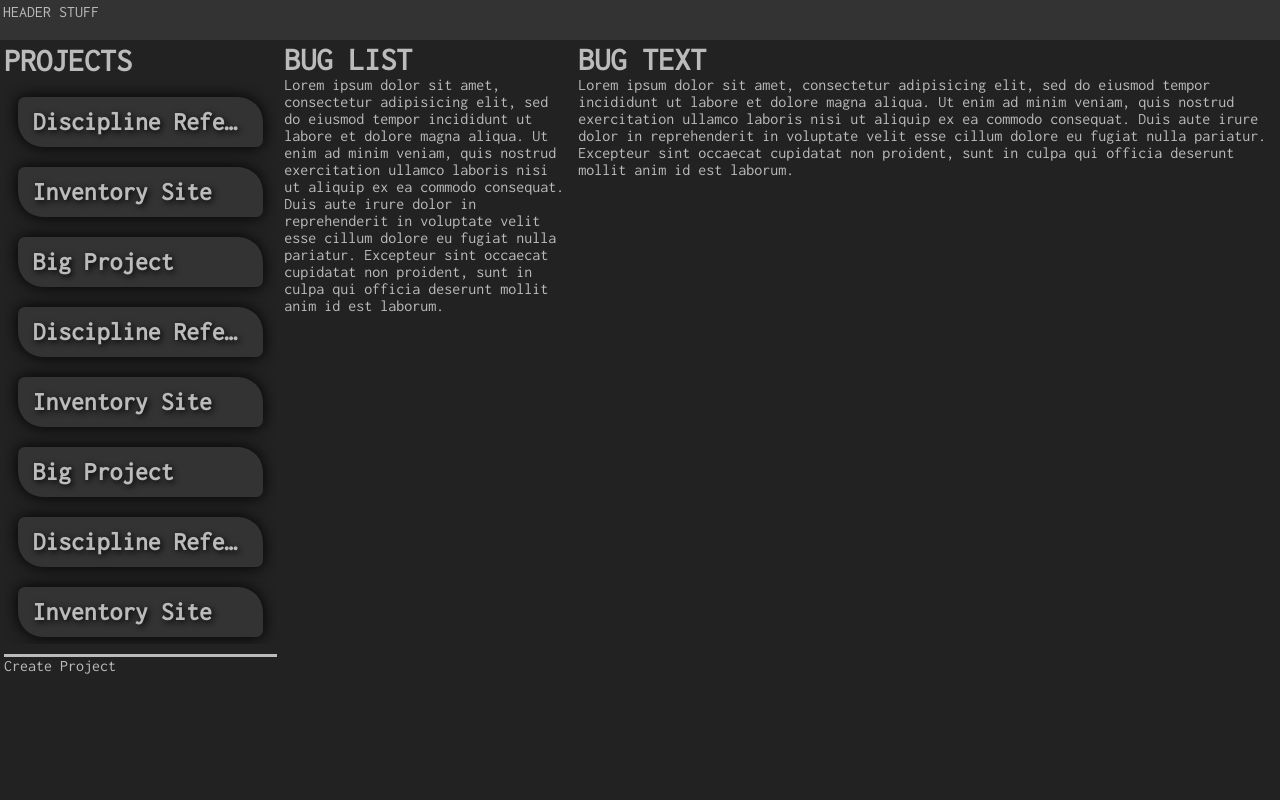
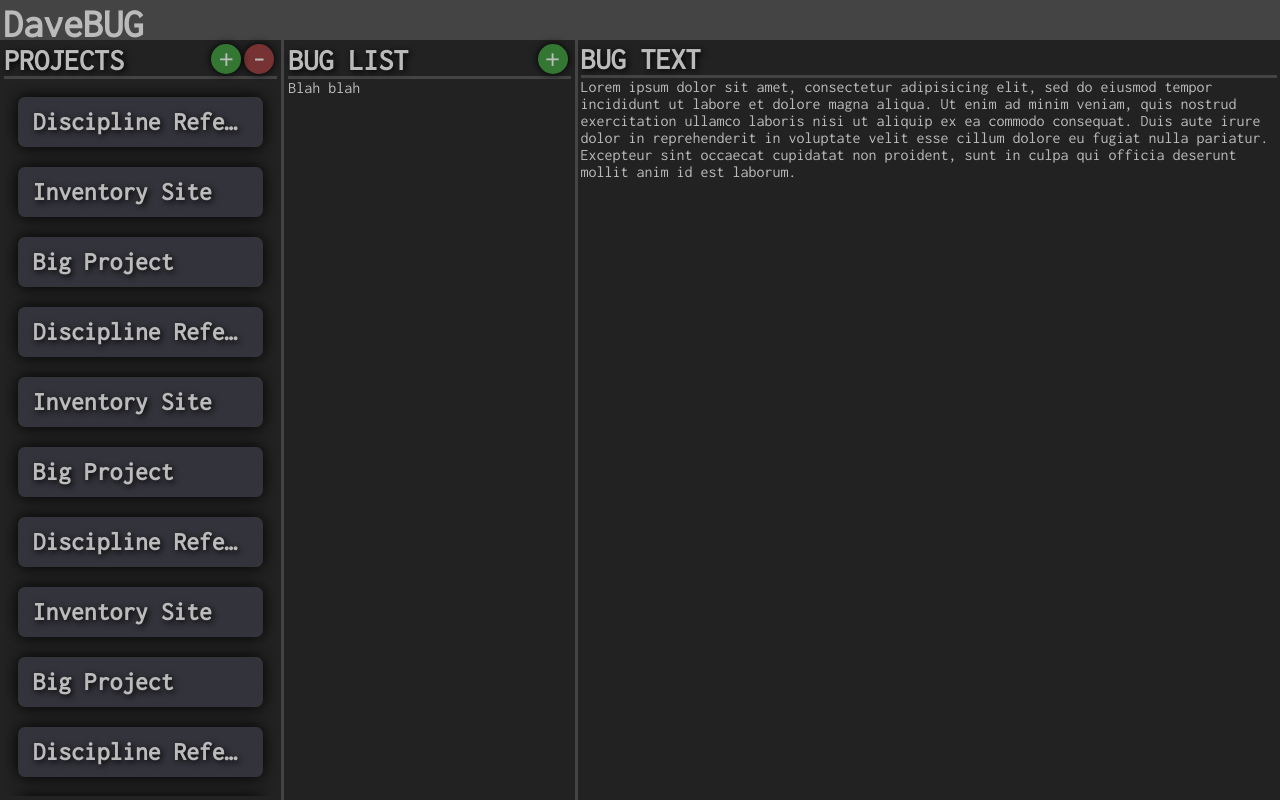
Before and after one commit to LloydDM/DaveBug, a plain HTML site: page proportions.html in a window 1280 px wide. Drawn offline with Linux system fonts and the light colour scheme.

Commit message:
Rest of interface styled, added button mockups, modularized css, cleaned up css

```diff
--- /dev/null
+++ b/davebug-bug.css
@@ -0,0 +1,14 @@
+/*******************
+**** BUG COLUMN ****
+*******************/
+
+#bug {
+  /* Size and Position */
+  flex: 0 1 60%;
+  height: 100%;
+  padding: 3px;
+
+  /* Styling */
+  overflow-y: auto;
+
+}
--- /dev/null
+++ b/davebug-buglist.css
@@ -0,0 +1,54 @@
+/***********************
+**** BUGLIST COLUMN ****
+***********************/
+
+#buglists {
+  /* Size and Position */
+  display: flex;
+  flex: 0 1 25%;
+  flex-direction: column;
+  height: 100%;
+  padding: 4px;
+
+  /* Styling */
+  border-right: 3px solid #444;
+  color: #bbb;
+}
+
+#buglist-list {
+  /* Size and Position */
+  flex: 0 1 80%;
+  width: 100%;
+
+  /* Styling */
+  background-color: #222;
+  overflow-y: auto;
+}
+
+#add-bug-button {
+  /* Size and Position */
+  display: inline;
+  float: right;
+  height: 30px;
+  margin-right: 3px;
+  width: 30px;
+
+  /* Styling */
+  background-color: #373;
+  border-radius: 15px;
+  box-shadow: 0px 0px 8px black;
+  font-size: 30px;
+  line-height: 30px;
+  text-align: center;
+}
+
+#add-bug-button:hover {
+  /* Styling */
+  box-shadow: 0px 0px 8px white inset, 0px 0px 8px black;
+}
+
+#buglist-item {
+  /* Size and Position */
+  /* Styling */
+
+}
--- /dev/null
+++ b/davebug-main.css
@@ -0,0 +1,79 @@
+* {
+  box-sizing: border-box;
+  /*border: 1px dotted red;*/
+}
+
+::-webkit-scrollbar {
+  width: 6px;
+}
+
+::-webkit-scrollbar-track {
+  box-shadow: inset 0px 0px 2px #222;
+  border-radius: 3px;
+  background-color: #333;
+}
+
+::-webkit-scrollbar-thumb {
+  box-shadow: inset 0px 0px 2px #333;
+  border-radius: 3px;
+  background-color: #bbb;
+}
+
+body {
+  /* Size and Position */
+  height: 100vh;
+  margin: 0;
+
+  /* Styling */
+  font-family: Inconsolata, monospace;
+}
+
+#header {
+  /* Size and Position */
+  display: block;
+  height: 5%;
+  padding: 3px;
+  width: 100%;
+
+  /* Styling */
+  background-color: #444;
+  color: #bbb;
+  font-size: 40px;
+  font-weight: bold;
+  line-height: 42px;
+}
+
+#interface {
+  /* Size and Position */
+  display: flex;
+  height: 95%;
+  position: relative;
+  width: 100%;
+
+  /* Styling */
+  background-color: #222;
+  color: #bbb;
+}
+
+.column-header {
+  /* Size and Position */
+  flex: 0 1 4%;
+  width: 100%;
+
+  /* Styling */
+  border-bottom: 3px solid #444;
+}
+
+.column-header-text {
+  /* Size and Position */
+  /* Styling */
+  font-size: 30px;
+  font-weight: bold;
+  text-shadow: 2px 2px 6px black;
+}
+
+.button {
+  /* Size and Position */
+  /* Styling */
+  cursor: pointer;
+}
--- /dev/null
+++ b/davebug-projects.css
@@ -0,0 +1,115 @@
+/************************
+**** PROJECTS COLUMN ****
+************************/
+
+#projects {
+  /* Size and Position */
+  display: flex;
+  flex: 0 1 15%;
+  flex-direction: column;
+  height: 100%;
+  padding: 4px;
+
+  /* Styling */
+  background-color: #222;
+  border-right: 3px solid #444;
+  color: #bbb;
+}
+
+
+#add-project-button {
+  /* Size and Position */
+  display: inline;
+  float: right;
+  height: 30px;
+  margin-right: 3px;
+  width: 30px;
+
+  /* Styling */
+  background-color: #373;
+  border-radius: 15px;
+  box-shadow: 0px 0px 8px black;
+  font-size: 30px;
+  line-height: 30px;
+  text-align: center;
+}
+
+#add-project-button:hover {
+  /* Styling */
+  box-shadow: 0px 0px 8px white inset, 0px 0px 8px black;
+}
+
+#archive-project-button {
+  /* Size and Position */
+  display: inline;
+  float: right;
+  height: 30px;
+  width: 30px;
+  margin-right: 3px;
+
+  /* Styling */
+  background-color: #733;
+  border-radius: 15px;
+  box-shadow: 0px 0px 8px black;
+  font-size: 30px;
+  line-height: 30px;
+  text-align: center;
+}
+
+#archive-project-button:hover {
+  /* Styling */
+  box-shadow: 0px 0px 8px white inset, 0px 0px 8px black;
+}
+
+#project-list {
+  /* Size and Position */
+  flex: 0 1 96%;
+  margin-top: 3px;
+  width: 100%;
+
+  /* Styling */
+  overflow-y: auto;
+  background-color: #222;
+}
+
+.project-item {
+  /* Size and Position */
+  height: 50px;
+  margin-left: 5%;
+  margin-right: 5%;
+  margin-top: 20px;
+  padding-left: 15px;
+  padding-right: 15px;
+  width: auto;
+
+  /* Styling */
+  background-color: #33333b;
+  border-radius: 7px;
+  box-shadow: 0px 0px 15px black;
+  font-size: 1.6rem;
+  font-weight: bold;
+  line-height: 50px;
+  overflow: hidden;
+  text-overflow: ellipsis;
+  text-shadow: 2px 2px 6px black;
+  white-space: nowrap;
+}
+
+.project-item:hover {
+  /* Styling */
+  box-shadow: 0px 0px 15px white inset, 0px 0px 15px black;
+}
+
+.project-item:first-of-type {
+  /* Size and Position */
+  margin-top: 15px;
+
+  /* Styling */
+}
+
+.project-item:last-of-type {
+  /* Size and Position */
+  margin-bottom: 15px;
+
+  /* Styling */
+}
--- a/davebug.css
+++ b/davebug.css
@@ -25,18 +25,16 @@ body {
   font-family: Inconsolata, monospace;
 }
 
-h1 {
-  margin: 0;
-  font-weight: bold;
-}
-
 #header {
-  background-color: #333;
+  background-color: #444;
   display: block;
   height: 5%;
   width: 100%;
   padding: 3px;
   color: #bbb;
+  font-size: 40px;
+  line-height: 42px;
+  font-weight: bold;
 }
 
 #interface {
@@ -48,6 +46,18 @@ h1 {
   color: #bbb;
 }
 
+.column-header {
+  flex: 0 1 4%;
+  width: 100%;
+  border-bottom: 3px solid #444;
+}
+
+.column-header-text {
+  font-size: 30px;
+  font-weight: bold;
+  text-shadow: 2px 2px 6px black;
+}
+
 /************************
 **** PROJECTS COLUMN ****
 ************************/
@@ -55,7 +65,7 @@ h1 {
 #projects {
   /* Styling */
   background-color: #222;
-
+  border-right: 3px solid #444;
   /* Flexing */
   flex: 0 1 15%;
   height: 100%;
@@ -65,21 +75,49 @@ h1 {
   color: #bbb;
 }
 
+
+#add-project-button {
+  display: inline;
+  float: right;
+  height: 30px;
+  width: 30px;
+  background-color: #333;
+  border-radius: 15px;
+  line-height: 30px;
+  text-align: center;
+  box-shadow: 0px 0px 8px black;
+  font-size: 30px;
+  margin-right: 3px;
+}
+
+#add-project-button:hover {
+  box-shadow: 0px 0px 8px white inset, 0px 0px 8px black;
+}
+
+#archive-project-button {
+  display: inline;
+  float: right;
+  height: 30px;
+  width: 30px;
+  background-color: #333;
+  border-radius: 15px;
+  line-height: 30px;
+  text-align: center;
+  box-shadow: 0px 0px 8px black;
+  font-size: 30px;
+}
+
+#archive-project-button:hover {
+  box-shadow: 0px 0px 8px white inset, 0px 0px 8px black;
+}
+
 #project-list {
-  flex: 0 1 80%;
+  flex: 0 1 96%;
 
   width: 100%;
   overflow-y: auto;
   background-color: #222;
-}
-
-#project-tools {
-  flex: 0 1 20%;
-  display: flex;
-  flex-direction: column;
-  width: 100%;
-  border-top: 3px solid #bbb;
-  margin-top: 10px;
+  margin-top: 3px;
 }
 
 .project-item {
@@ -88,7 +126,7 @@ h1 {
   margin-left: 5%;
   height: 50px;
   width: auto;
-  border-radius: 7px 25px;
+  border-radius: 7px;
   background-color: #333;
   line-height: 50px;
   padding-left: 15px;
@@ -106,8 +144,12 @@ h1 {
   box-shadow: 0px 0px 15px white inset, 0px 0px 15px black;
 }
 
+.project-item:first-of-type {
+  margin-top: 15px;
+}
+
 .project-item:last-of-type {
-  margin-bottom: 20px;
+  margin-bottom: 15px;
 }
 
 /***********************
@@ -121,9 +163,33 @@ h1 {
   /* Flexing */
   flex: 0 1 25%;
   height: 100%;
+  display: flex;
+  flex-direction: column;
+  padding: 4px;
+  color: #bbb;
+  border-right: 3px solid #444;
+}
 
+#buglist-list {
+  flex: 0 1 80%;
+
+  width: 100%;
   overflow-y: auto;
-  padding: 3px;
+  background-color: #222;
+}
+
+#buglist-tools {
+  flex: 0 1 20%;
+  display: flex;
+  flex-direction: column;
+  width: 100%;
+  border-top-right-radius: 3px;
+  border-top: 3px solid #444;
+  margin-top: 10px;
+}
+
+#buglist-item {
+
 }
 
 /*******************
--- a/proportions.html
+++ b/proportions.html
@@ -2,45 +2,67 @@
 <html>
 <head>
     <title>Proportions for DaveBug</title>
-    <link rel="stylesheet" type="text/css" href="davebug.css">
+    <link rel="stylesheet" type="text/css" href="davebug-main.css">
+    <link rel="stylesheet" type="text/css" href="davebug-projects.css">
+    <link rel="stylesheet" type="text/css" href="davebug-buglist.css">
+    <link rel="stylesheet" type="text/css" href="davebug-bug.css">
     <link href="https://fonts.googleapis.com/css?family=Inconsolata" rel="stylesheet">
 </head>
 <body>
     <div id="header">
-        HEADER STUFF
+        DaveBUG
     </div>
+
     <div id="interface">
         <div id="projects">
-            <h1>PROJECTS</h1>
+            <div class="column-header">
+                <span class="column-header-text">PROJECTS</span>
+                <div id="archive-project-button" class="button">
+                    -
+                </div>
+                <div id="add-project-button" class="button">
+                    +
+                </div>
+
+            </div>
+
             <div id="project-list">
-                <div class="project-item">Discipline Referral</div>
-                <div class="project-item">Inventory Site</div>
-                <div class="project-item">Big Project</div>
-                <div class="project-item">Discipline Referral</div>
-                <div class="project-item">Inventory Site</div>
-                <div class="project-item">Big Project</div>
-                <div class="project-item">Discipline Referral</div>
-                <div class="project-item">Inventory Site</div>
-                <div class="project-item">Big Project</div>
-                <div class="project-item">Discipline Referral</div>
-                <div class="project-item">Inventory Site</div>
-                <div class="project-item">Big Project</div>
-            </div>
-            <div id="project-tools">
-                Create Project
+                <div class="project-item button">Discipline Referral</div>
+                <div class="project-item button">Inventory Site</div>
+                <div class="project-item button">Big Project</div>
+                <div class="project-item button">Discipline Referral</div>
+                <div class="project-item button">Inventory Site</div>
+                <div class="project-item button">Big Project</div>
+                <div class="project-item button">Discipline Referral</div>
+                <div class="project-item button">Inventory Site</div>
+                <div class="project-item button">Big Project</div>
+                <div class="project-item button">Discipline Referral</div>
+                <div class="project-item button">Inventory Site</div>
+                <div class="project-item button">Big Project</div>
+                <div class="project-item button">Discipline Referral</div>
+                <div class="project-item button">Inventory Site</div>
+                <div class="project-item button">Big Project</div>
             </div>
         </div>
+
         <div id="buglists">
-            <h1>BUG LIST</h1>
-            Lorem ipsum dolor sit amet, consectetur adipisicing elit, sed do eiusmod
-            tempor incididunt ut labore et dolore magna aliqua. Ut enim ad minim veniam,
-            quis nostrud exercitation ullamco laboris nisi ut aliquip ex ea commodo
-            consequat. Duis aute irure dolor in reprehenderit in voluptate velit esse
-            cillum dolore eu fugiat nulla pariatur. Excepteur sint occaecat cupidatat non
-            proident, sunt in culpa qui officia deserunt mollit anim id est laborum.
+            <div class="column-header">
+                <span class="column-header-text">BUG LIST</span>
+                <div id="add-bug-button" class="button">
+                    +
+                </div>
+            </div>
+
+
+            <div id="buglist-list">
+                <div id="buglist-item">Blah blah</div>
+            </div>
         </div>
+
         <div id="bug">
-            <h1>BUG TEXT</h1>
+            <div class="column-header">
+                <span class="column-header-text">BUG TEXT</span>
+            </div>
             Lorem ipsum dolor sit amet, consectetur adipisicing elit, sed do eiusmod
             tempor incididunt ut labore et dolore magna aliqua. Ut enim ad minim veniam,
             quis nostrud exercitation ullamco laboris nisi ut aliquip ex ea commodo
```
Also changed, not shown: bug-proto.json (added, +16 -0 lines), project-proto.json (added, +8 -0 lines).
